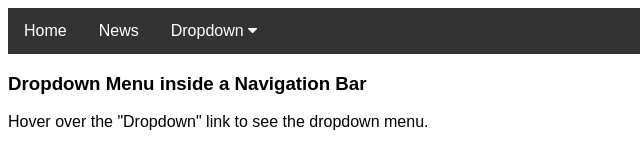
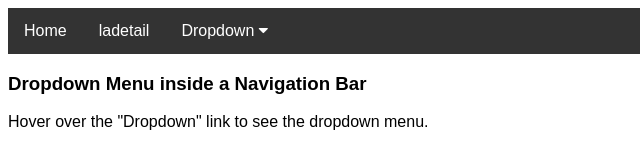
Before and after one commit to walidhayat/tipsit, a plain HTML site: page index.html in a window 1280 px wide. Shown: the full height of the page, 0-640 px from the left. Drawn offline with Linux system fonts and the light colour scheme.

Commit message:
Update index.html

```diff
--- a/index.html
+++ b/index.html
@@ -73,7 +73,7 @@ body {
 
 <div class="navbar">
   <a href="#home">Home</a>
-  <a href="#news">News</a>
+  <a href="#ladetail.html">ladetail</a>
   <div class="dropdown">
     <button class="dropbtn">Dropdown
       <i class="fa fa-caret-down"></i>
```
